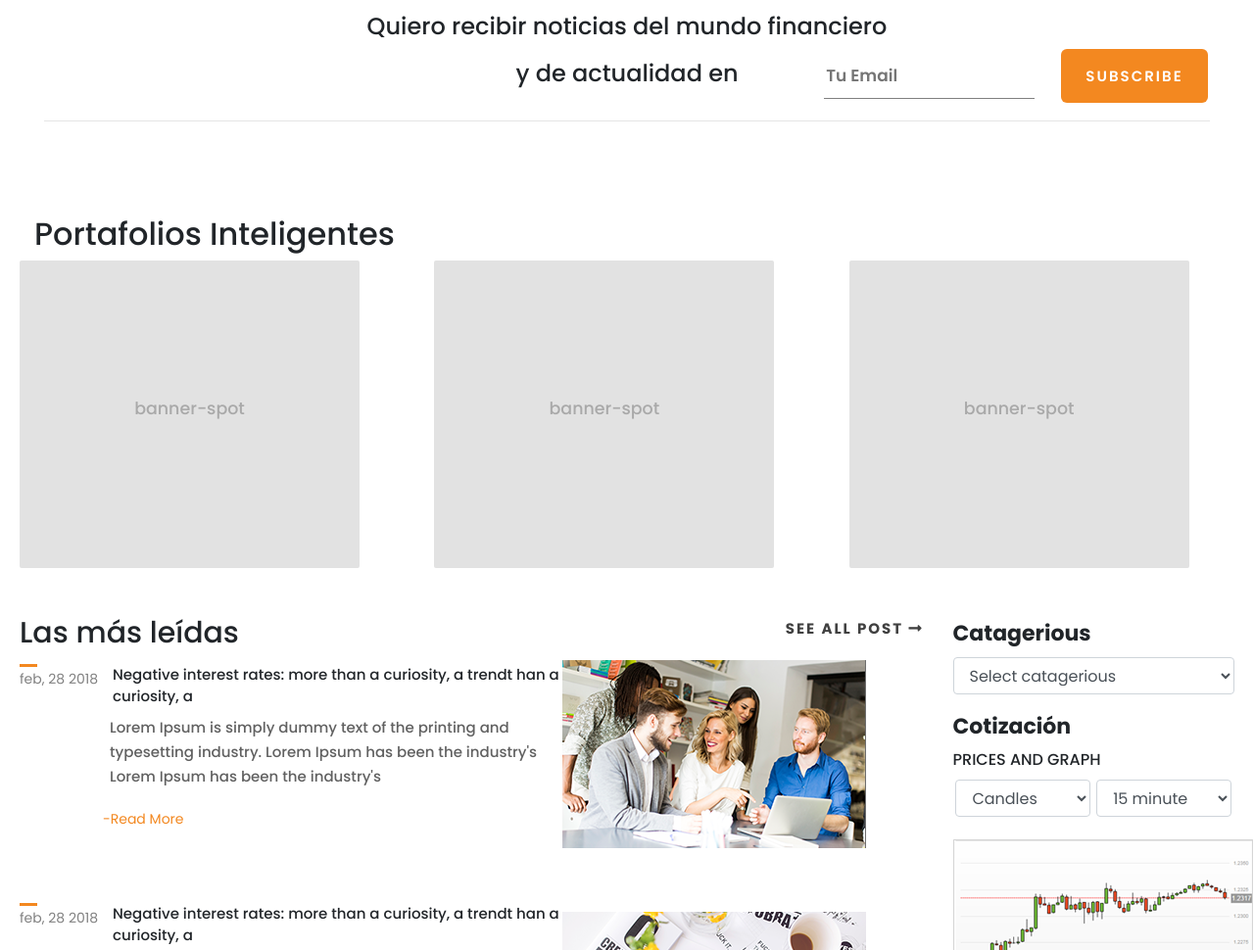
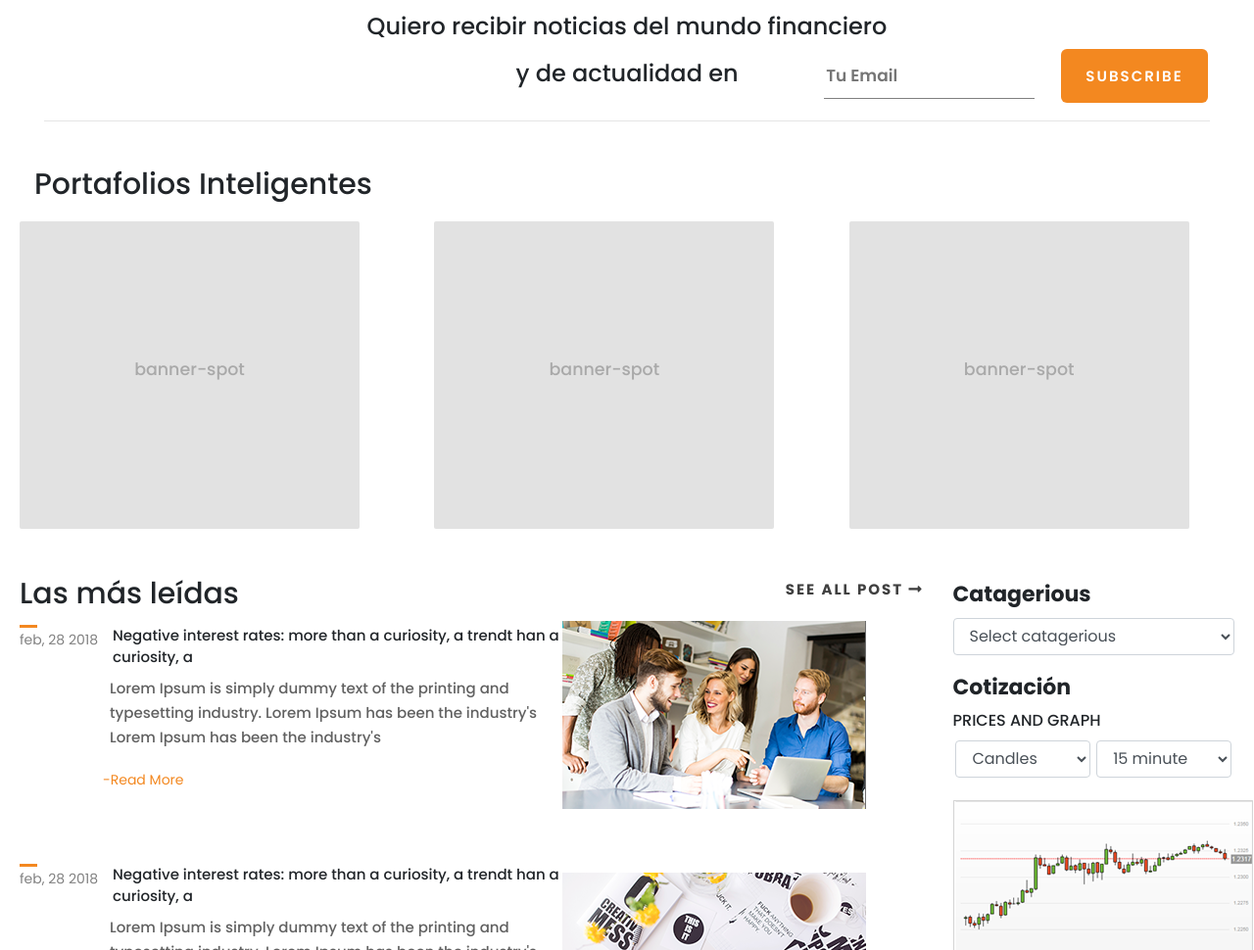
Before and after one commit to chetramewb/Sala-de-inverson, a plain HTML site: page index.html in a window 1280 px wide. Shown: the part 2579-3549 px from the top of the page at 98% size. Drawn offline with nearby package versions, Linux system fonts and the light colour scheme.

Commit message:
Update style.css
banner spot section  css added

```diff
--- a/css/style.css
+++ b/css/style.css
@@ -469,13 +469,18 @@ small a {
 
 
 
+
 	#banner-spot {
 		width: 100%;
 		display: block;
 		overflow: hidden;
-		padding: 50px 0px;
+		padding: 0px 0px 50px;
 	}
 
+	 .hhhh h2 {
+		margin-bottom: 20px;
+		font-size: 30px;
+	}
 
 	.banner-spot-heading {
 		width: 347px;
```
